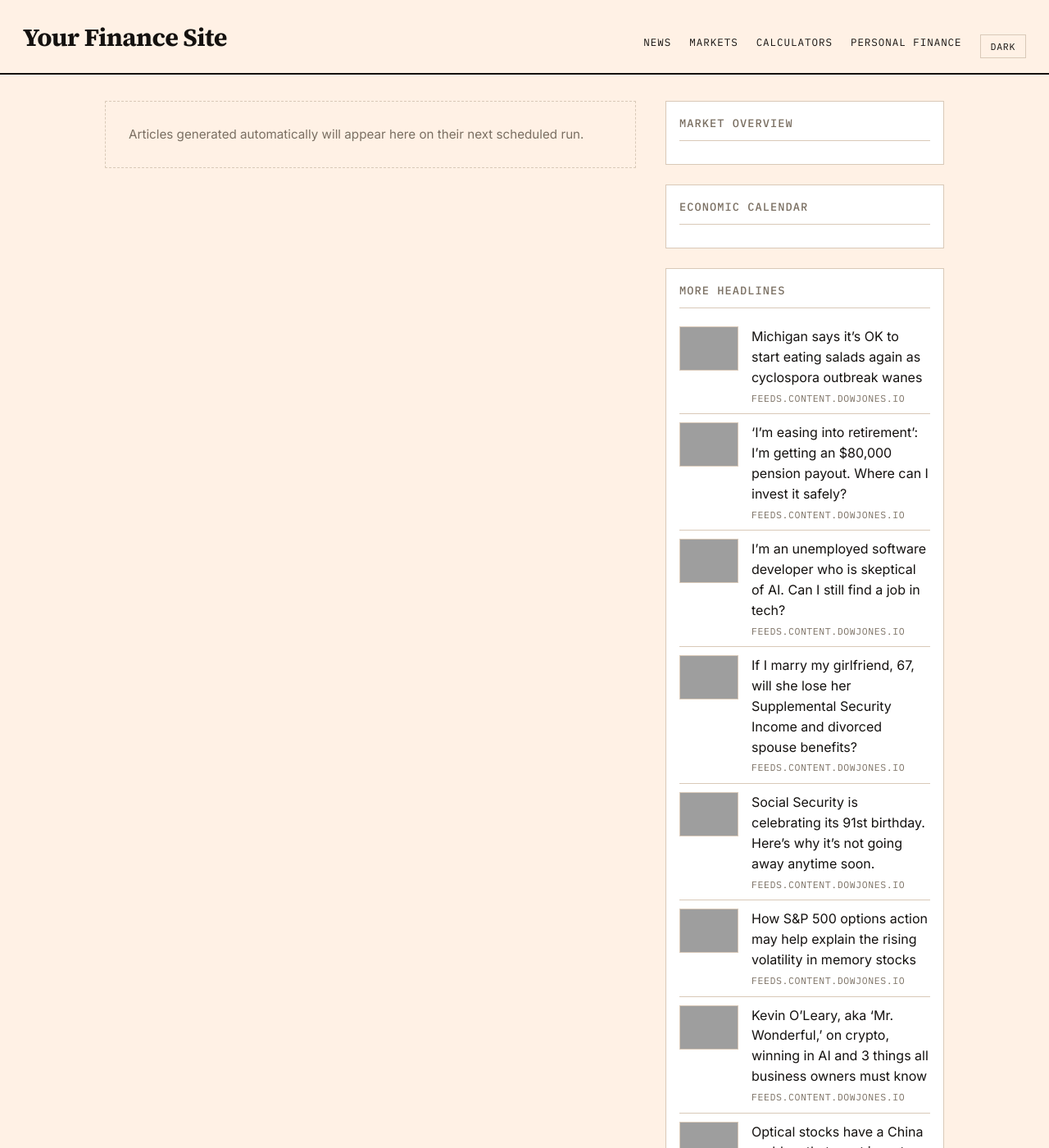
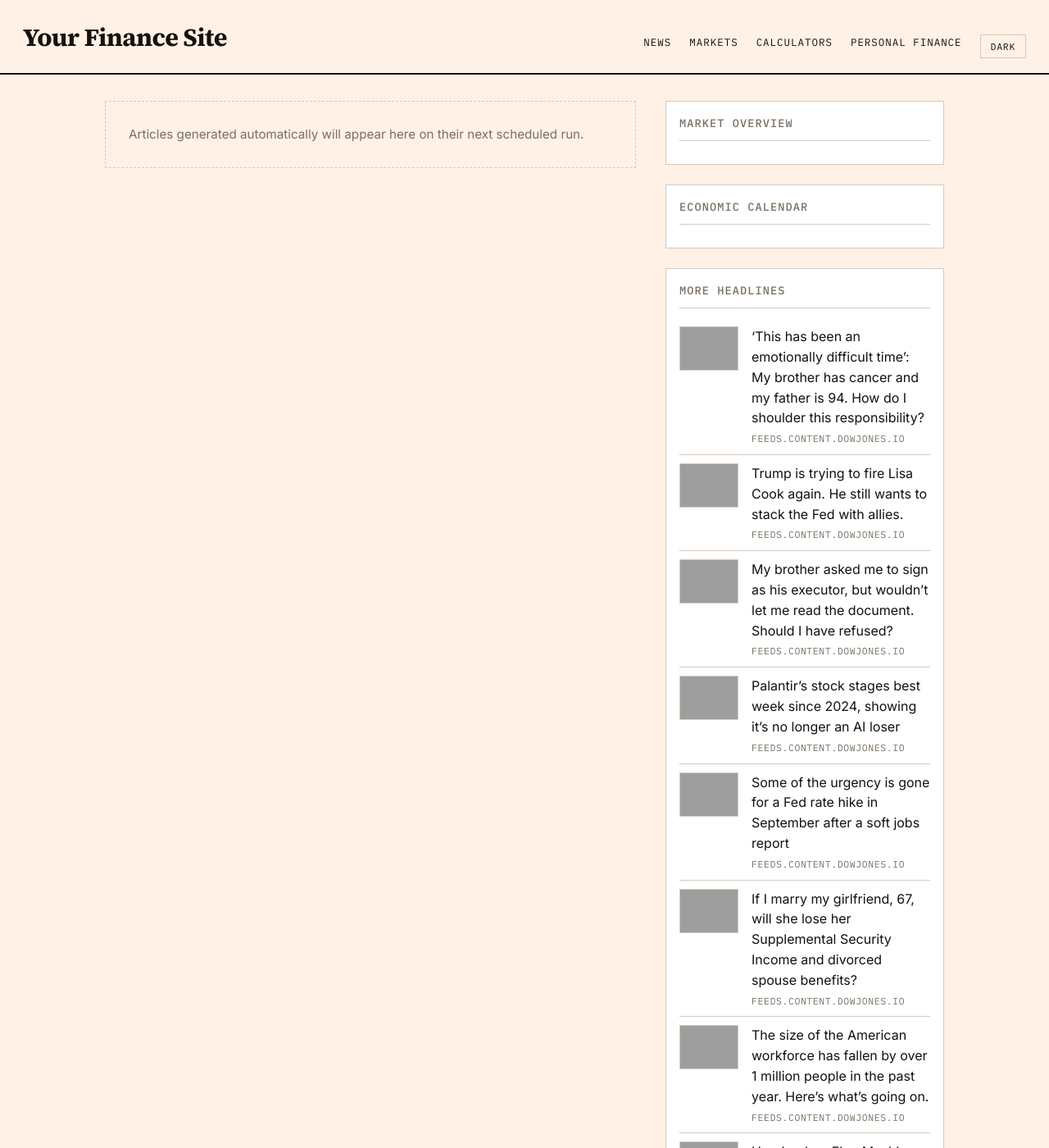
Before and after one commit to GlobTechCo/globtechco.github.io, a Jekyll site: the page built from index.html, in a window 1280 px wide and 1400 px high, cut to the strip 0-1400 px from the top of the window. Shown: the whole strip at 82% size. Built offline with Jekyll 4.4.1, drawn with Linux system fonts in a browser that asks for light colours; a script that is not in the unit is left out; the list of posts is cut into pages by our own code; some of the changed text lies outside the part shown; grey boxes are pictures that could not be loaded.

Commit message:
Auto-content update 2026-08-07

```diff
--- a/_data/aggregator.yml
+++ b/_data/aggregator.yml
@@ -1,50 +1,50 @@
-- title: "Michigan says it\u2019s OK to start eating salads again as cyclospora outbreak wanes"
-  link: "https://www.marketwatch.com/story/michigan-says-its-ok-to-start-eating-salads-again-as-cyclospora-outbreak-wanes-b6e9a2c2?mod=mw_rss_topstories"
+- title: "\u2018This has been an emotionally difficult time\u2019: My brother has cancer and my father is 94. How do I shoulder this responsibility?"
+  link: "https://www.marketwatch.com/story/this-has-been-an-emotionally-difficult-time-my-brother-has-cancer-and-my-father-is-94-how-do-i-shoulder-this-responsibility-9da09dc4?mod=mw_rss_topstories"
   source: "feeds.content.dowjones.io"
-  pubdate: "Fri, 07 Aug 2026 14:31:00 GMT"
-  image: "https://images.mktw.net/im-51237940"
-- title: "\u2018I\u2019m easing into retirement\u2019: I\u2019m getting an $80,000 pension payout. Where can I invest it safely?"
-  link: "https://www.marketwatch.com/story/im-easing-into-retirement-im-getting-an-80-000-pension-payout-where-can-i-invest-it-safely-6653d810?mod=mw_rss_topstories"
+  pubdate: "Fri, 07 Aug 2026 20:00:00 GMT"
+  image: "https://images.mktw.net/im-64488863"
+- title: "Trump is trying to fire Lisa Cook again. He still wants to stack the Fed with allies."
+  link: "https://www.marketwatch.com/story/trump-is-trying-to-fire-lisa-cook-again-he-still-wants-to-stack-the-fed-with-allies-e6f40aa5?mod=mw_rss_topstories"
   source: "feeds.content.dowjones.io"
-  pubdate: "Fri, 07 Aug 2026 14:30:00 GMT"
-  image: "https://images.mktw.net/im-08898714"
+  pubdate: "Fri, 07 Aug 2026 19:47:00 GMT"
+  image: "https://images.mktw.net/im-69754649"
+- title: "My brother asked me to sign as his executor, but wouldn\u2019t let me read the document. Should I have refused?"
+  link: "https://www.marketwatch.com/story/my-brother-asked-me-to-sign-as-his-executor-but-wouldnt-let-me-read-the-document-should-i-have-refused-1b53d9bc?mod=mw_rss_topstories"
+  source: "feeds.content.dowjones.io"
+  pubdate: "Fri, 07 Aug 2026 19:45:00 GMT"
+  image: "https://images.mktw.net/im-72144316"
+- title: "Palantir\u2019s stock stages best week since 2024, showing it\u2019s no longer an AI loser"
+  link: "https://www.marketwatch.com/story/palantirs-stock-stages-best-week-since-2024-showing-its-no-longer-an-ai-loser-2fc6c32b?mod=mw_rss_topstories"
+  source: "feeds.content.dowjones.io"
+  pubdate: "Fri, 07 Aug 2026 19:41:00 GMT"
+  image: "https://images.mktw.net/im-72565891"
+- title: "Some of the urgency is gone for a Fed rate hike in September after a soft jobs report"
+  link: "https://www.marketwatch.com/story/some-of-the-urgency-is-gone-for-a-fed-rate-hike-in-september-after-the-soft-jobs-report-19bc5565?mod=mw_rss_topstories"
+  source: "feeds.content.dowjones.io"
+  pubdate: "Fri, 07 Aug 2026 19:36:00 GMT"
+  image: "https://images.mktw.net/im-70960671"
+- title: "If I marry my girlfriend, 67, will she lose her Supplemental Security Income and divorced spouse benefits?"
+  link: "https://www.marketwatch.com/story/if-i-marry-my-girlfriend-67-will-she-lose-her-supplemental-security-income-and-divorced-spouse-benefits-9340bab9?mod=mw_rss_topstories"
+  source: "feeds.content.dowjones.io"
+  pubdate: "Fri, 07 Aug 2026 19:30:00 GMT"
+  image: "https://images.mktw.net/im-13956007"
+- title: "The size of the American workforce has fallen by over 1 million people in the past year. Here\u2019s what\u2019s going on."
+  link: "https://www.marketwatch.com/story/the-size-of-the-american-workforce-has-fallen-by-over-1-million-people-in-the-past-year-heres-whats-going-on-b8141aa3?mod=mw_rss_topstories"
+  source: "feeds.content.dowjones.io"
+  pubdate: "Fri, 07 Aug 2026 19:24:00 GMT"
+  image: "https://images.mktw.net/im-00379417"
+- title: "Here\u2019s when Elon Musk\u2019s Starlink internet is worth the steep monthly price \u2014 and $350 startup cost"
+  link: "https://www.marketwatch.com/story/heres-when-elon-musks-starlink-internet-is-worth-the-steep-monthly-price-and-350-startup-cost-53735d59?mod=mw_rss_topstories"
+  source: "feeds.content.dowjones.io"
+  pubdate: "Fri, 07 Aug 2026 18:13:00 GMT"
+  image: "https://images.mktw.net/im-37957603"
 - title: "I\u2019m an unemployed software developer who is skeptical of AI. Can I still find a job in tech?"
   link: "https://www.marketwatch.com/story/im-an-unemployed-software-developer-who-is-skeptical-of-ai-can-i-still-find-a-job-in-tech-4413875e?mod=mw_rss_topstories"
   source: "feeds.content.dowjones.io"
-  pubdate: "Fri, 07 Aug 2026 14:15:00 GMT"
+  pubdate: "Fri, 07 Aug 2026 18:00:00 GMT"
   image: "https://images.mktw.net/im-03670181"
-- title: "If I marry my girlfriend, 67, will she lose her Supplemental Security Income and divorced spouse benefits?"
-  link: "https://www.marketwatch.com/story/if-i-marry-my-girlfriend-67-will-she-lose-her-supplemental-security-income-and-divorced-spouse-benefits-9340bab9?mod=mw_rss_topstories"
+- title: "If target date funds aren\u2019t risky enough, Americans could miss out on retirement savings \u2014 especially as they live longer"
+  link: "https://www.marketwatch.com/story/are-target-date-funds-hurting-americans-as-they-live-longer-929f4f92?mod=mw_rss_topstories"
   source: "feeds.content.dowjones.io"
-  pubdate: "Fri, 07 Aug 2026 14:00:00 GMT"
-  image: "https://images.mktw.net/im-13956007"
-- title: "Social Security is celebrating its 91st birthday. Here\u2019s why it\u2019s not  going away anytime soon."
-  link: "https://www.marketwatch.com/story/how-to-wish-social-security-a-happy-91st-birthday-865d71a8?mod=mw_rss_topstories"
-  source: "feeds.content.dowjones.io"
-  pubdate: "Fri, 07 Aug 2026 13:45:00 GMT"
-  image: "https://images.mktw.net/im-16113248"
-- title: "How S&P 500 options action may help explain the rising volatility in memory stocks"
-  link: "https://www.marketwatch.com/story/how-s-p-500-options-action-may-help-explain-volatility-in-memory-stocks-58d95beb?mod=mw_rss_topstories"
-  source: "feeds.content.dowjones.io"
-  pubdate: "Fri, 07 Aug 2026 13:30:00 GMT"
-  image: "https://images.mktw.net/im-50158835"
-- title: "Kevin O\u2019Leary, aka \u2018Mr. Wonderful,\u2019 on crypto, winning in AI and 3 things all business owners must know"
-  link: "https://www.marketwatch.com/story/kevin-oleary-aka-mr-wonderful-on-crypto-winning-in-ai-and-3-things-all-business-owners-must-know-5339ff6c?mod=mw_rss_topstories"
-  source: "feeds.content.dowjones.io"
-  pubdate: "Fri, 07 Aug 2026 11:00:00 GMT"
-  image: "https://images.mktw.net/im-28647437"
-- title: "Optical stocks have a China problem that most investors are missing"
-  link: "https://www.marketwatch.com/story/optical-stocks-have-a-china-problem-that-most-investors-are-missing-45523981?mod=mw_rss_topstories"
-  source: "feeds.content.dowjones.io"
-  pubdate: "Fri, 07 Aug 2026 11:00:00 GMT"
-  image: "https://images.mktw.net/im-42561626"
-- title: "There are good reasons higher bond yields are here to stay, this strategist says"
-  link: "https://www.marketwatch.com/story/there-are-good-reasons-why-higher-bond-yields-are-here-to-stay-this-strategist-says-2a89d5ae?mod=mw_rss_topstories"
-  source: "feeds.content.dowjones.io"
-  pubdate: "Fri, 07 Aug 2026 10:02:00 GMT"
-  image: "https://images.mktw.net/im-82901498"
-- title: "My brother asked me to sign as his executor, but wouldn\u2019t let me read the document. Should I have refused?"
-  link: "https://www.marketwatch.com/story/my-brother-asked-me-to-sign-as-his-executor-but-wouldnt-let-me-read-the-document-should-i-have-refused-1b53d9bc?mod=mw_rss_topstories"
-  source: "feeds.content.dowjones.io"
-  pubdate: "Fri, 07 Aug 2026 09:16:00 GMT"
-  image: "https://images.mktw.net/im-72144316"
+  pubdate: "Fri, 07 Aug 2026 17:49:00 GMT"
+  image: "https://images.mktw.net/im-96661868"
```
